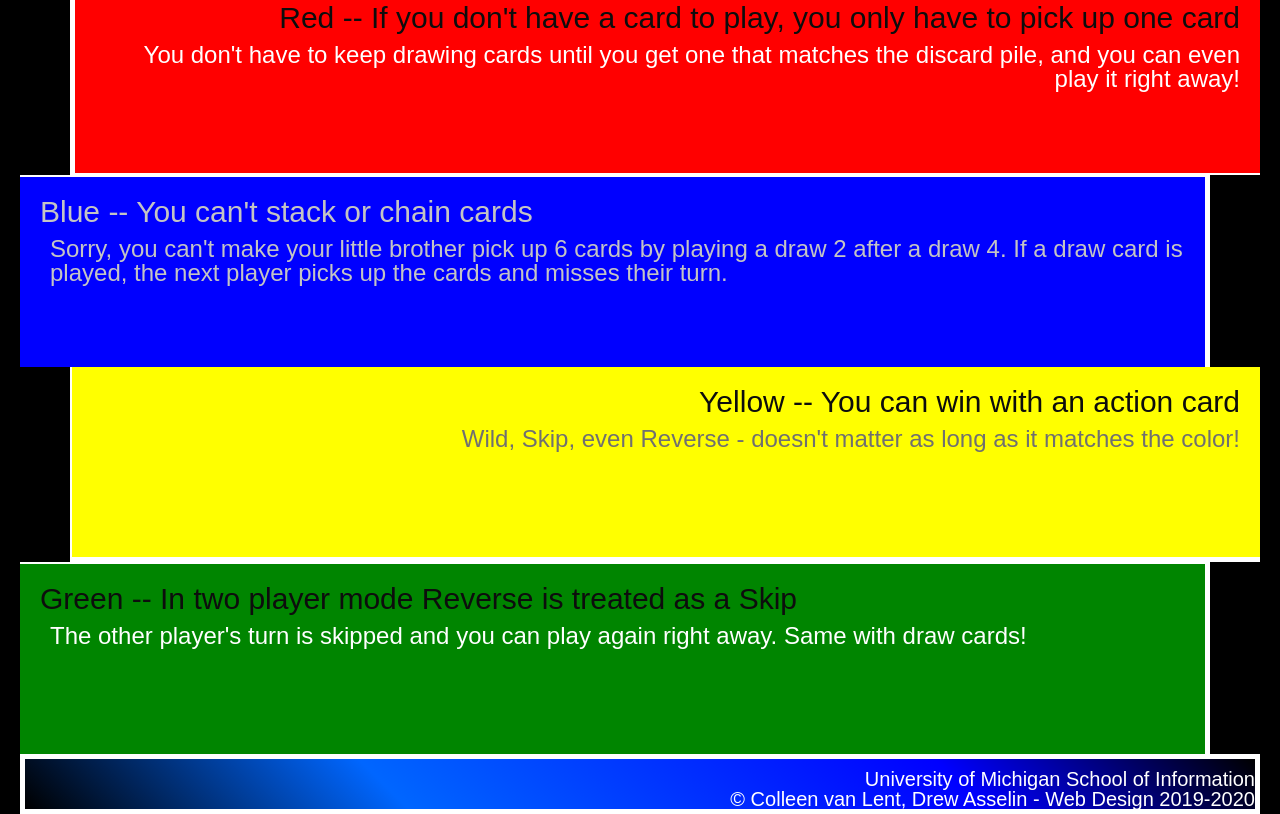
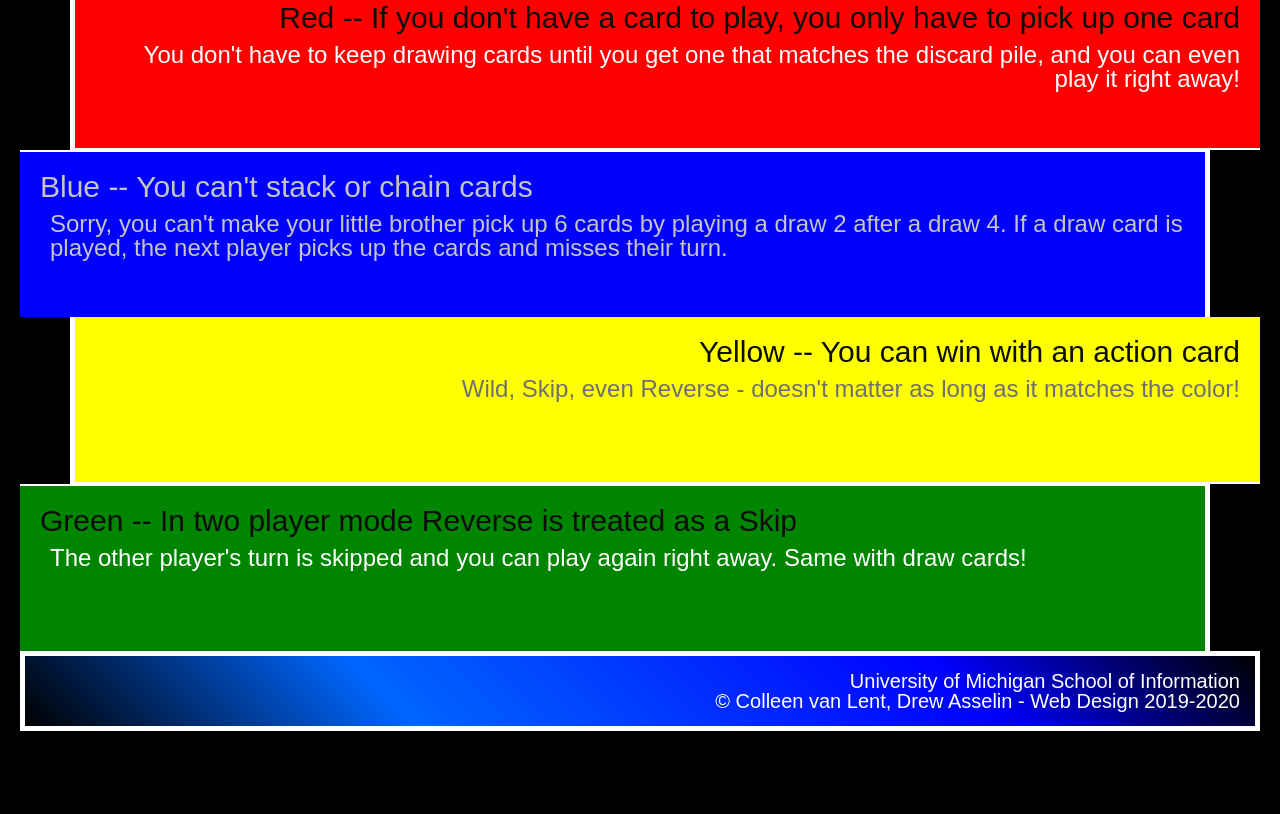
Before and after one commit to jduspeva/hw3-2023, a plain HTML site: page index.html in a window 1280 px wide. Shown: the part 545-1359 px from the top of the page. After the commit the page ends 1276 px from the top, so only its background shows below. Drawn offline with Linux system fonts and the light colour scheme.

Commit message:
Add files via upload

```diff
--- a/css/style.css
+++ b/css/style.css
@@ -31,7 +31,7 @@ img {
 }
 
 div {
-    min-height: 150px;
+    min-height: 125px;
     padding: 20px;
     border: #ffffff solid 3px;
 }
@@ -65,7 +65,7 @@ div {
     background-color: #ffff00;
     text-align: right;
     margin-left: 50px;
-    border-width: 0px 0px 5px 2px;
+    border-width: 0px 0px 2px 5px;
     color: #707070;
 }
 
@@ -85,5 +85,5 @@ footer {
 footer > p {
     font-size: 20px;
     text-align: right;
-    padding: 15 15 15 0;
+    padding: 15px 15px 15px 0px;
 }
```
